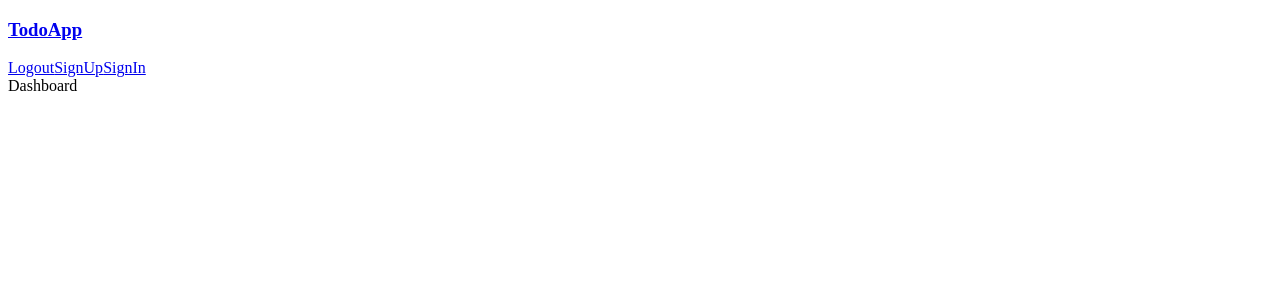
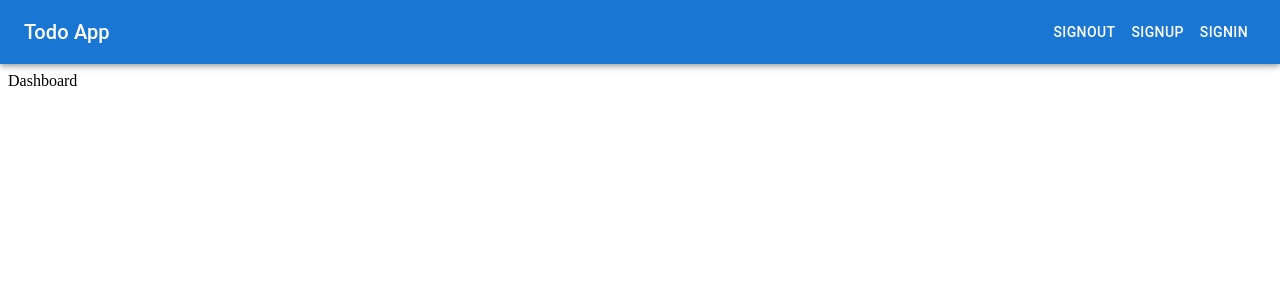
Before and after one commit to seongsoo96/toy-projects, a React (Create React App) app in the folder todo-with-auth/: page / in a window 1280 px wide. Shown: the top 300 px of the page. Built offline with nearby package versions, Linux system fonts and the light colour scheme.

Commit message:
feat: Implement NavBar component

```diff
--- a/todo-with-auth/package.json
+++ b/todo-with-auth/package.json
@@ -5,6 +5,7 @@
   "dependencies": {
     "@emotion/react": "^11.10.4",
     "@emotion/styled": "^11.10.4",
+    "@mui/icons-material": "^5.10.3",
     "@mui/material": "^5.10.3",
     "@testing-library/jest-dom": "^5.14.1",
     "@testing-library/react": "^13.0.0",
--- a/todo-with-auth/src/components/layout/NavBar.tsx
+++ b/todo-with-auth/src/components/layout/NavBar.tsx
@@ -1,16 +1,144 @@
-import React from 'react';
+import * as React from 'react';
+import MenuIcon from '@mui/icons-material/Menu';
 import { Link } from 'react-router-dom';
-import NavItems from './NavItems';
+import {
+  AppBar,
+  Box,
+  Button,
+  Divider,
+  Drawer,
+  IconButton,
+  List,
+  ListItem,
+  ListItemButton,
+  ListItemText,
+  Toolbar,
+  Typography,
+} from '@mui/material';
 
-export default function NavBar() {
+interface Props {
+  window?: () => Window;
+}
+
+const drawerWidth = 240;
+const navItems = [
+  {
+    name: 'SignOut',
+    href: '/signin',
+  },
+  {
+    name: 'SignUp',
+    href: '/signup',
+  },
+  {
+    name: 'SignIn',
+    href: '/signin',
+  },
+];
+
+export default function NavBar(props: Props) {
+  const { window } = props;
+  const [mobileOpen, setMobileOpen] = React.useState(false);
+
+  const handleDrawerToggle = () => {
+    setMobileOpen(!mobileOpen);
+  };
+
+  const drawer = (
+    <Box onClick={handleDrawerToggle} sx={{ textAlign: 'center' }}>
+      <Typography
+        component={Link}
+        to="/"
+        variant="h6"
+        sx={{
+          my: 2,
+          display: 'block',
+          textDecoration: 'none',
+          boxShadow: 'none',
+          color: '#000',
+        }}>
+        Todo App
+      </Typography>
+      <Divider />
+      <List>
+        {navItems.map((item) => (
+          <ListItem
+            key={item.name}
+            component={Link}
+            to={item.href}
+            disablePadding>
+            <ListItemButton sx={{ textAlign: 'center' }}>
+              <ListItemText primary={item.name} />
+            </ListItemButton>
+          </ListItem>
+        ))}
+      </List>
+    </Box>
+  );
+
+  const container =
+    window !== undefined ? () => window().document.body : undefined;
+
   return (
-    <nav>
-      <nav>
-        <Link to="/">
-          <h3>TodoApp</h3>
-        </Link>
-        <NavItems />
-      </nav>
-    </nav>
+    <div>
+      <Box sx={{ display: 'flex' }}>
+        <AppBar component="nav">
+          <Toolbar>
+            <IconButton
+              color="inherit"
+              aria-label="open drawer"
+              edge="start"
+              onClick={handleDrawerToggle}
+              sx={{ mr: 2, display: { sm: 'none' } }}>
+              <MenuIcon />
+            </IconButton>
+            <Typography
+              variant="h6"
+              component={Link}
+              to="/"
+              sx={{
+                flexGrow: 1,
+                display: { xs: 'none', sm: 'block' },
+                textDecoration: 'none',
+                boxShadow: 'none',
+                color: '#fff',
+              }}>
+              Todo App
+            </Typography>
+            <Box sx={{ display: { xs: 'none', sm: 'block' } }}>
+              {navItems.map((item) => (
+                <Button
+                  key={item.name}
+                  component={Link}
+                  to={item.href}
+                  sx={{ color: '#fff' }}>
+                  {item.name}
+                </Button>
+              ))}
+            </Box>
+          </Toolbar>
+        </AppBar>
+        <Box component="nav">
+          <Drawer
+            container={container}
+            variant="temporary"
+            open={mobileOpen}
+            onClose={handleDrawerToggle}
+            ModalProps={{
+              keepMounted: true, // Better open performance on mobile.
+            }}
+            sx={{
+              display: { xs: 'block', sm: 'none' },
+              '& .MuiDrawer-paper': {
+                boxSizing: 'border-box',
+                width: drawerWidth,
+              },
+            }}>
+            {drawer}
+          </Drawer>
+        </Box>
+        <Toolbar />
+      </Box>
+    </div>
   );
 }
--- a/todo-with-auth/src/components/layout/NavItems.tsx
+++ /dev/null
@@ -1,12 +0,0 @@
-import React from 'react';
-import { Link } from 'react-router-dom';
-
-export default function NavItems() {
-  return (
-    <>
-      <Link to="/signin">Logout</Link>
-      <Link to="/signup">SignUp</Link>
-      <Link to="/signin">SignIn</Link>
-    </>
-  );
-}
```
Also changed, not shown: 1 other file (tests, documents, lock files or other folders).
